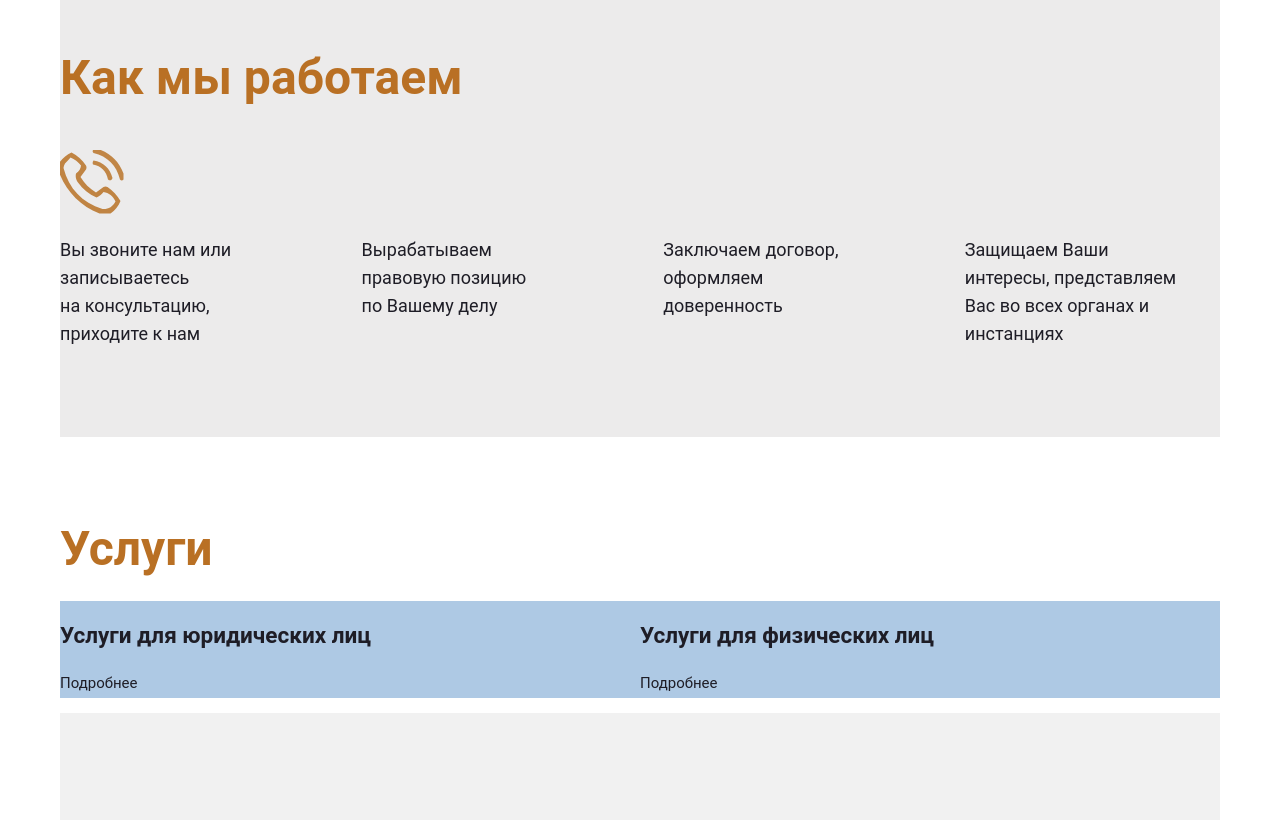
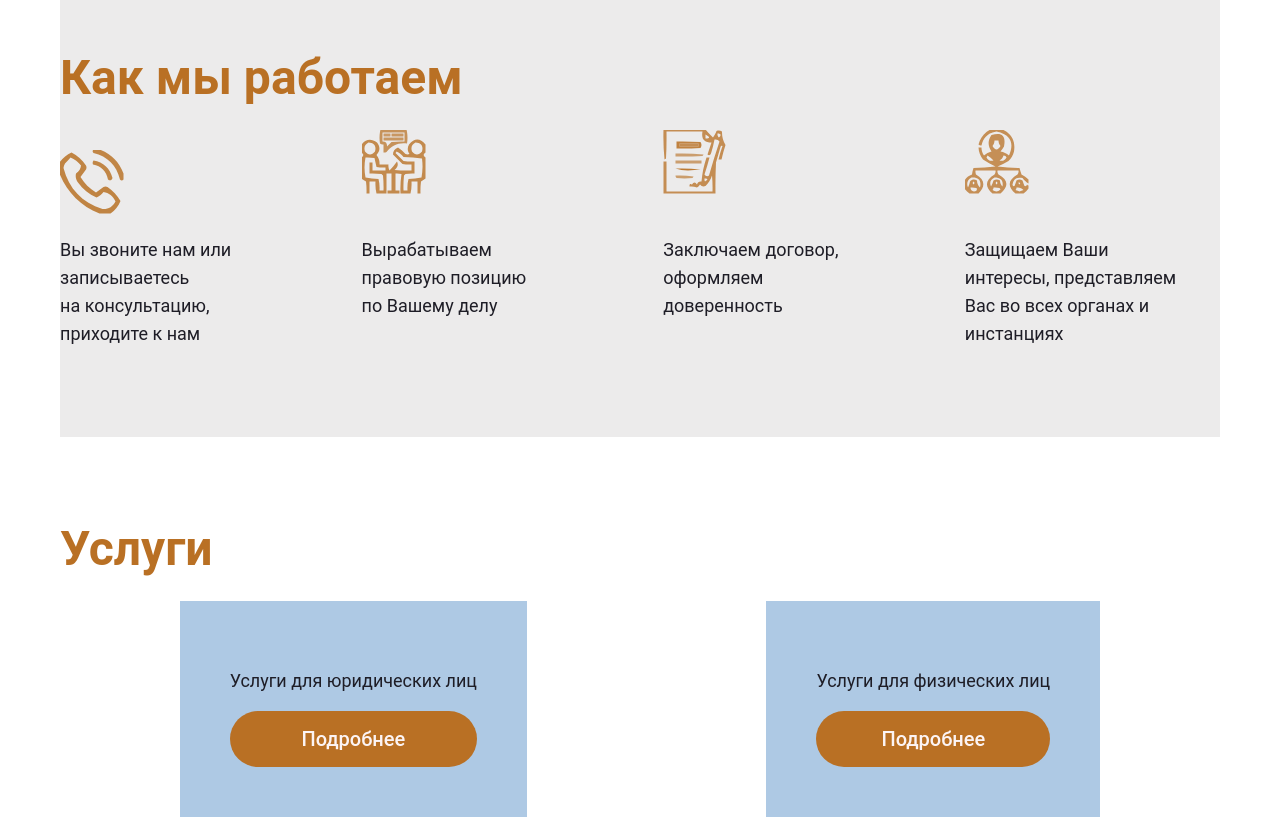
Before and after one commit to DinARTSky/ukleksa, a website: page source/index.html in a window 1280 px wide. Shown: the part 1900-2720 px from the top of the page. Drawn offline with nearby package versions, Linux system fonts and the light colour scheme; files that its build step writes are made by us from their sources; files whose address does not match are found by name.

Commit message:
styles 4

```diff
--- a/source/index.html
+++ b/source/index.html
@@ -74,7 +74,7 @@
         <img src="img/diplom.jpg" class="sertificates__image" width="230" height="175" alt="фото диплома">
       </li>
       <li class="sertificates__item">
-        <img src="img/sert-1.jpg" class="sertificates__image"  height="175" alt="">
+        <img src="img/sert-1.jpg" class="sertificates__image" height="175" alt="">
       </li>
       <li class="sertificates__item">
         <img src="img/sert-2.jpg" class="sertificates__image" height="175" alt="">
@@ -107,7 +107,7 @@
       <li class="how-work__item how-work__item--phone">
         Вы звоните нам или записываетесь на&nbspконсультацию, приходите&nbspк&nbspнам
       </li>
-      <li class="how-work__item how-work__item--meet">Вырабатываем правовую позицию      по&nbspВашему&nbspделу</li>
+      <li class="how-work__item how-work__item--meet">Вырабатываем правовую позицию по&nbspВашему&nbspделу</li>
       <li class="how-work__item how-work__item--dogovor">Заключаем договор, оформляем доверенность</li>
       <li class="how-work__item how-work__item--protect">Защищаем Ваши интересы, представляем Вас во всех органах и инстанциях</li>
     </ul>
@@ -117,19 +117,19 @@
     <h2 class="services__title title">Услуги</h2>
     <ul class="services__list">
       <li class="services__item">
-        <h2 class="services__title">Услуги для юридических лиц</h2>
-        <a class="services__link">Подробнее</a>
+        <h2 class="services__subtitle">Услуги для юридических лиц</h2>
+        <a class="services__link button">Подробнее</a>
       </li>
       <li class="services__item">
-        <h2 class="services__title">Услуги для физических лиц</h2>
-        <a class="services__link">Подробнее</a>
+        <h2 class="services__subtitle">Услуги для физических лиц</h2>
+        <a class="services__link button">Подробнее</a>
       </li>
     </ul>
   </section>
 
   <footer class="footer container">
     <section class="footer__contacts contacts">
-      <h2 class="contacts__title">Контакты</h2>
+      <h2 class="contacts__title title">Контакты</h2>
       <div class="contacts-map">
         <div class="contacts__contacts">
           <ul class="contacts__list">
--- a/source/sass/blocks/how-work.scss
+++ b/source/sass/blocks/how-work.scss
@@ -1,28 +1,60 @@
 .how-work {
-    background-color: #ecebeb;
   padding-top: 75px;
   padding-bottom: 74px;
+
+  background-color: #ecebeb;
 }
 
 .how-work__list {
+  display: grid;
   padding: 0;
+
   list-style: none;
-    display: grid;
-    grid-template-columns: repeat(4,1fr);
   column-gap: 4%;
+
+  grid-template-columns: repeat(4, 1fr);
 }
 
 .how-work__item {
   padding-top: 106px;
+  padding-right: 42px;
+
   font-size: 18px;
   line-height: 28px;
-    padding-right: 42px;
 
   &--phone {
+    width: 100%;
+    height: 100%;
+
     background-image: url("../img/svg/icon-phone.svg");
     background-repeat: no-repeat;
     background-position: top 20px left;
+  }
+
+  &--meet {
     width: 100%;
     height: 100%;
+
+    background-image: url("../img/svg/icon-meet.svg");
+    background-repeat: no-repeat;
+    background-position: top left;
+  }
+
+  &--dogovor {
+    width: 100%;
+    height: 100%;
+
+    background-image: url("../img/svg/icon-dogovor.svg");
+    background-repeat: no-repeat;
+    background-position: top left;
+  }
+
+  &--protect {
+    width: 100%;
+    height: 100%;
+
+    background-image: url("../img/svg/icon-protect.svg");
+    background-repeat: no-repeat;
+    background-position: top left;
   }
 }
--- a/source/sass/blocks/services.scss
+++ b/source/sass/blocks/services.scss
@@ -1,14 +1,28 @@
 .services {
-    padding-top: 75px;
+  padding-top: 75px;
 }
 
 .services__list {
-    display: grid;
-    grid-template-columns: repeat(2,1fr);
-    list-style: none;
-    padding: 0;
+  display: flex;
+  justify-content: space-around;
+  padding: 0;
+
+  list-style: none;
 }
 
 .services__item {
-    background-color: #aec9e4;
+  padding: 50px;
+
+  background-color: #aec9e4;
 }
+
+.services__subtitle {
+  font-weight: 400;
+  font-size: 18px;
+}
+
+.services__link {
+  display: flex;
+  justify-content: center;
+  margin: auto;
+}
```
Also changed, not shown: build/css/style.min.css, build/img/icon-meet.svg (added), build/img/svg/icon-dogovor.svg (added), build/img/svg/icon-meet.svg (added), build/img/svg/icon-protect.svg (added), build/index.html, source/img/icon-meet.svg (added), source/img/svg/icon-dogovor.svg (added), source/img/svg/icon-meet.svg (added), source/img/svg/icon-protect.svg (added), 1 other file. Lines whose indentation alone changed are shown as unchanged.
